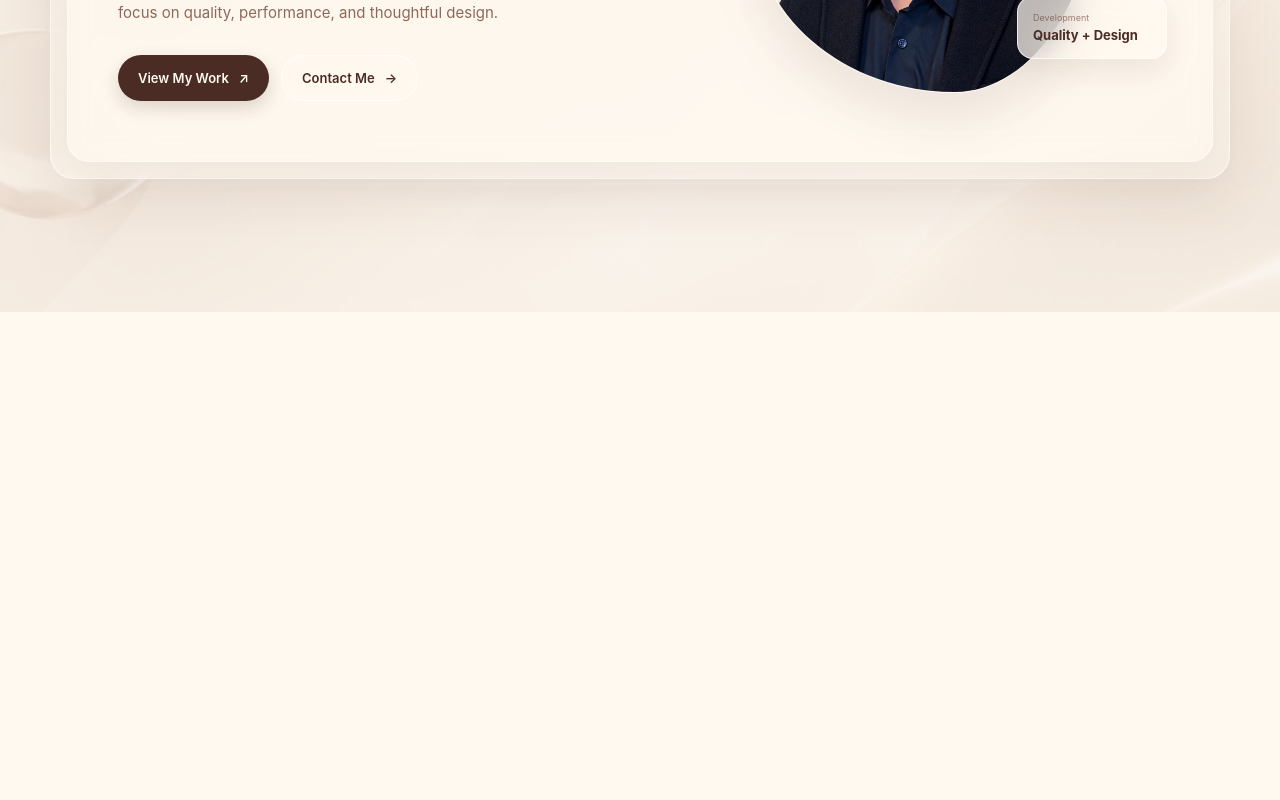
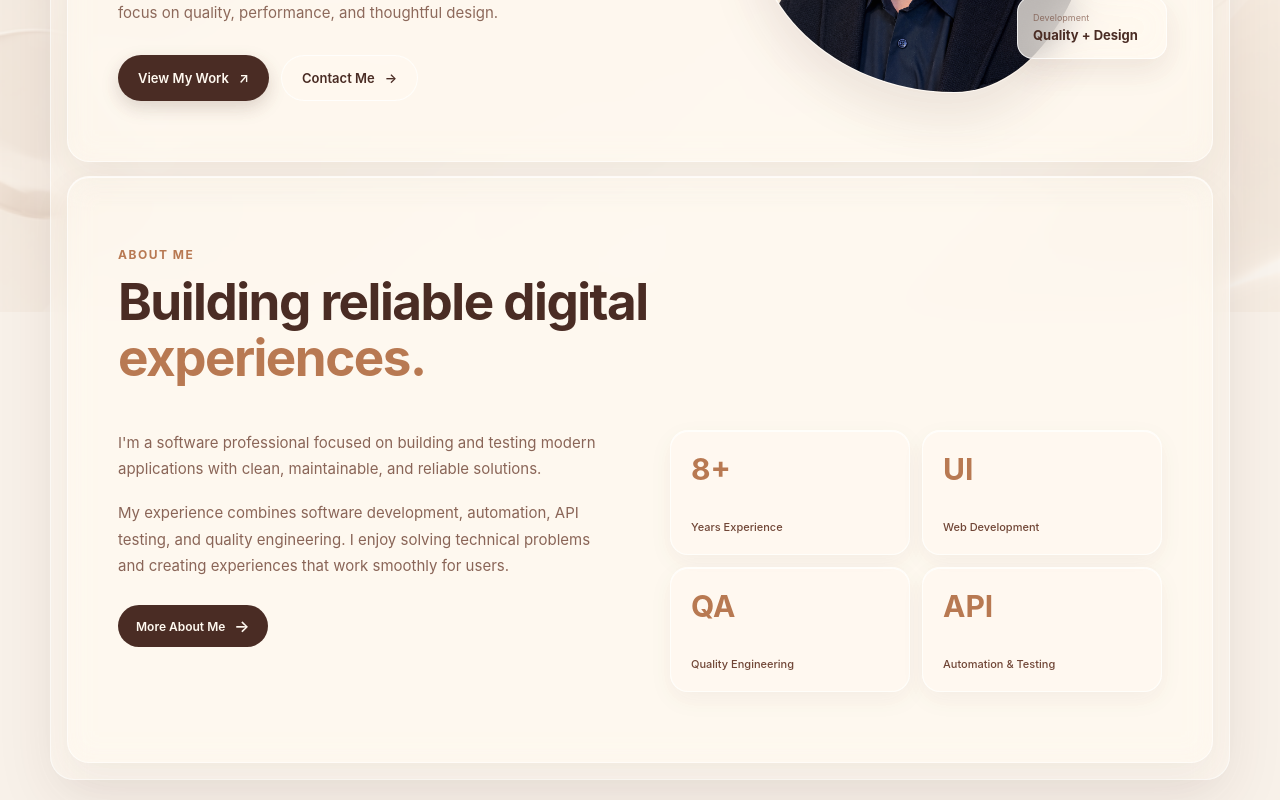
Before and after one commit to Mohammad-m-Niazi/demo, a React (Vite) app: page / in a window 1280 px wide. Shown: the part 488-1288 px from the top of the page. Before the commit the page ends 800 px from the top, so only its background shows below. Built offline with nearby package versions, Linux system fonts and the light colour scheme.

Commit message:
feat: add about section (#10)

```diff
--- a/src/App.jsx
+++ b/src/App.jsx
@@ -2,6 +2,7 @@ import './App.css'
 import backgroundImage from './assets/background_img.png'
 import Navbar from './components/Navbar/Navbar'
 import Hero from './components/Hero/Hero'
+import About from './components/About/About'
 
 function App() {
   return (
@@ -10,6 +11,7 @@ function App() {
         <div className="page-shell">
           <Navbar />
           <Hero />
+          <About />
         </div>
       </div>
     </main>
--- /dev/null
+++ b/src/components/About/About.css
@@ -0,0 +1,184 @@
+.about {
+  margin-top: 14px;
+  padding: 70px 50px;
+
+  background: rgb(255 249 240 / 42%);
+
+  border: 1px solid rgb(255 255 255 / 60%);
+  border-radius: 22px;
+
+  box-shadow:
+    0 15px 40px rgb(74 44 36 / 6%),
+    inset 0 1px 0 rgb(255 255 255 / 70%);
+
+  backdrop-filter: blur(14px);
+  -webkit-backdrop-filter: blur(14px);
+}
+
+/* Heading */
+
+.about-heading {
+  max-width: 700px;
+  margin-bottom: 45px;
+}
+
+.about-eyebrow {
+  margin: 0 0 12px;
+
+  color: #b87952;
+
+  font-size: 12px;
+  font-weight: 700;
+  letter-spacing: 1.5px;
+}
+
+.about-heading h2 {
+  margin: 0;
+
+  color: #4a2c24;
+
+  font-size: clamp(34px, 4vw, 52px);
+  font-weight: 700;
+  line-height: 1.08;
+  letter-spacing: -1.5px;
+}
+
+.about-heading h2 span {
+  color: #b87952;
+}
+
+/* Main layout */
+
+.about-grid {
+  display: grid;
+  grid-template-columns: 1fr 1fr;
+  gap: 60px;
+  align-items: start;
+}
+
+/* Story */
+
+.about-story {
+  max-width: 540px;
+}
+
+.about-story p {
+  margin: 0 0 18px;
+
+  color: #704536;
+
+  font-size: 15px;
+  line-height: 1.75;
+
+  opacity: 0.82;
+}
+
+.about-link {
+  display: inline-flex;
+  align-items: center;
+  gap: 9px;
+
+  margin-top: 8px;
+  padding: 11px 18px;
+
+  border-radius: 999px;
+
+  background: #4a2c24;
+  color: #fff9f0;
+
+  font-size: 12px;
+  font-weight: 600;
+
+  transition:
+    transform 0.2s ease,
+    box-shadow 0.2s ease;
+}
+
+.about-link:hover {
+  transform: translateY(-2px);
+  box-shadow: 0 8px 20px rgb(74 44 36 / 20%);
+}
+
+.about-link span {
+  font-size: 16px;
+}
+
+/* Stats */
+
+.about-stats {
+  display: grid;
+  grid-template-columns: repeat(2, 1fr);
+  gap: 12px;
+}
+
+.about-stat {
+  display: flex;
+  flex-direction: column;
+  justify-content: space-between;
+
+  min-height: 125px;
+  padding: 20px;
+
+  background: rgb(255 249 240 / 55%);
+
+  border: 1px solid rgb(255 255 255 / 70%);
+  border-radius: 18px;
+
+  box-shadow:
+    0 8px 24px rgb(74 44 36 / 5%),
+    inset 0 1px 0 rgb(255 255 255 / 75%);
+
+  transition:
+    transform 0.2s ease,
+    background-color 0.2s ease;
+}
+
+.about-stat:hover {
+  transform: translateY(-3px);
+  background: rgb(255 249 240 / 75%);
+}
+
+.about-stat strong {
+  color: #b87952;
+
+  font-size: 30px;
+  font-weight: 700;
+}
+
+.about-stat span {
+  color: #704536;
+
+  font-size: 11px;
+  font-weight: 500;
+}
+
+/* Responsive */
+
+@media (max-width: 850px) {
+  .about {
+    padding: 50px 30px;
+  }
+
+  .about-grid {
+    grid-template-columns: 1fr;
+    gap: 35px;
+  }
+
+  .about-story {
+    max-width: 650px;
+  }
+}
+
+@media (max-width: 520px) {
+  .about {
+    padding: 40px 20px;
+  }
+
+  .about-heading {
+    margin-bottom: 30px;
+  }
+
+  .about-stats {
+    grid-template-columns: 1fr;
+  }
+}
--- /dev/null
+++ b/src/components/About/About.jsx
@@ -0,0 +1,60 @@
+import './About.css'
+
+function About() {
+  return (
+    <section className="about" id="about">
+      <div className="about-heading">
+        <p className="about-eyebrow">ABOUT ME</p>
+
+        <h2>
+          Building reliable digital
+          <span> experiences.</span>
+        </h2>
+      </div>
+
+      <div className="about-grid">
+        <div className="about-story">
+          <p>
+            I'm a software professional focused on building and testing modern applications with
+            clean, maintainable, and reliable solutions.
+          </p>
+
+          <p>
+            My experience combines software development, automation, API testing, and quality
+            engineering. I enjoy solving technical problems and creating experiences that work
+            smoothly for users.
+          </p>
+
+          <a className="about-link" href="#contact">
+            More About Me
+            <span>→</span>
+          </a>
+        </div>
+
+        <div className="about-stats">
+          <div className="about-stat">
+            <strong>8+</strong>
+            <span>Years Experience</span>
+          </div>
+
+          <div className="about-stat">
+            <strong>UI</strong>
+            <span>Web Development</span>
+          </div>
+
+          <div className="about-stat">
+            <strong>QA</strong>
+            <span>Quality Engineering</span>
+          </div>
+
+          <div className="about-stat">
+            <strong>API</strong>
+            <span>Automation & Testing</span>
+          </div>
+        </div>
+      </div>
+    </section>
+  )
+}
+
+export default About
```
